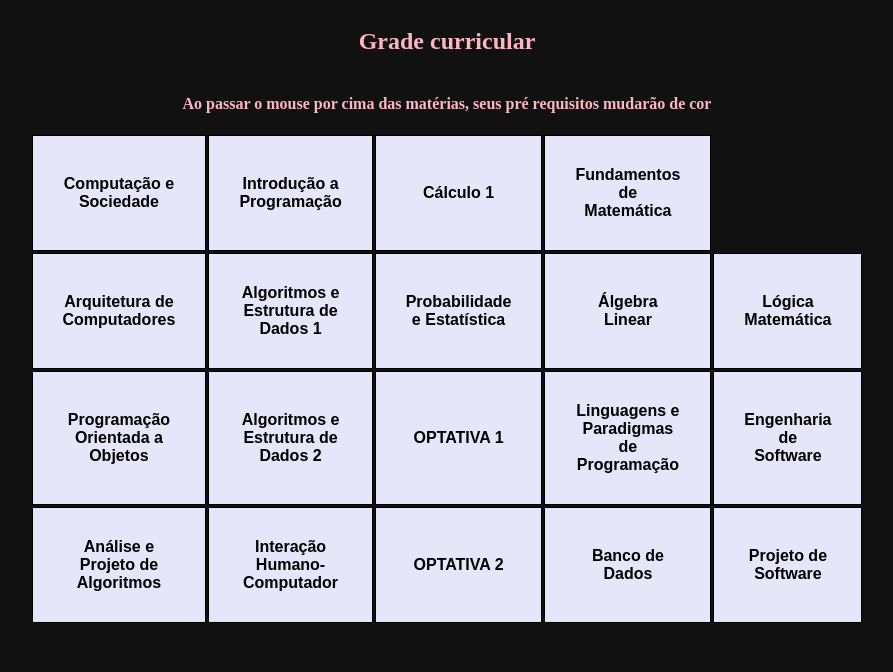
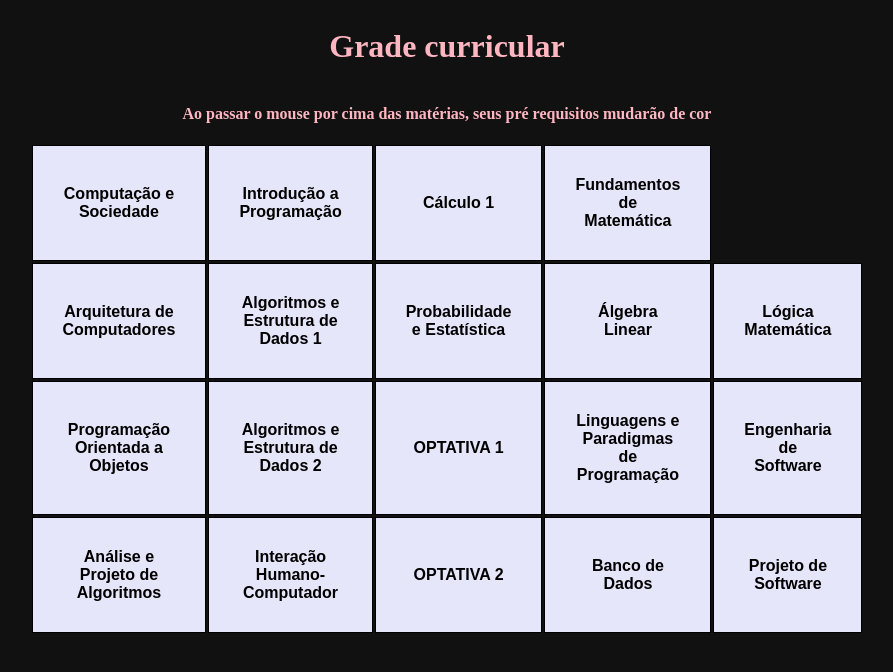
Before and after one commit to vnduda/LPP, a plain HTML site: page lab.html in a window 1280 px wide. Shown: the whole page, without its empty margins (193-1086 px from the left). Drawn offline with Linux system fonts and the light colour scheme; a web font is replaced by a local one.

Commit message:
Ajuste tamanho do título

```diff
--- a/lab.html
+++ b/lab.html
@@ -12,7 +12,7 @@
             padding:30px;
             border: 1px solid black;
         }
-        h2 {
+        h1 {
             margin: 0 auto;
             padding: 20px 0;
             color: #ffb6c1;
@@ -32,7 +32,7 @@
             margin-right: auto;
         }
     </style>
-    <h2> Grade curricular </h2>
+    <h1> Grade curricular </h1>
     <h4> Ao passar o mouse por cima das matérias, seus pré requisitos mudarão de cor</h4>
 </head>
 <body>
```
